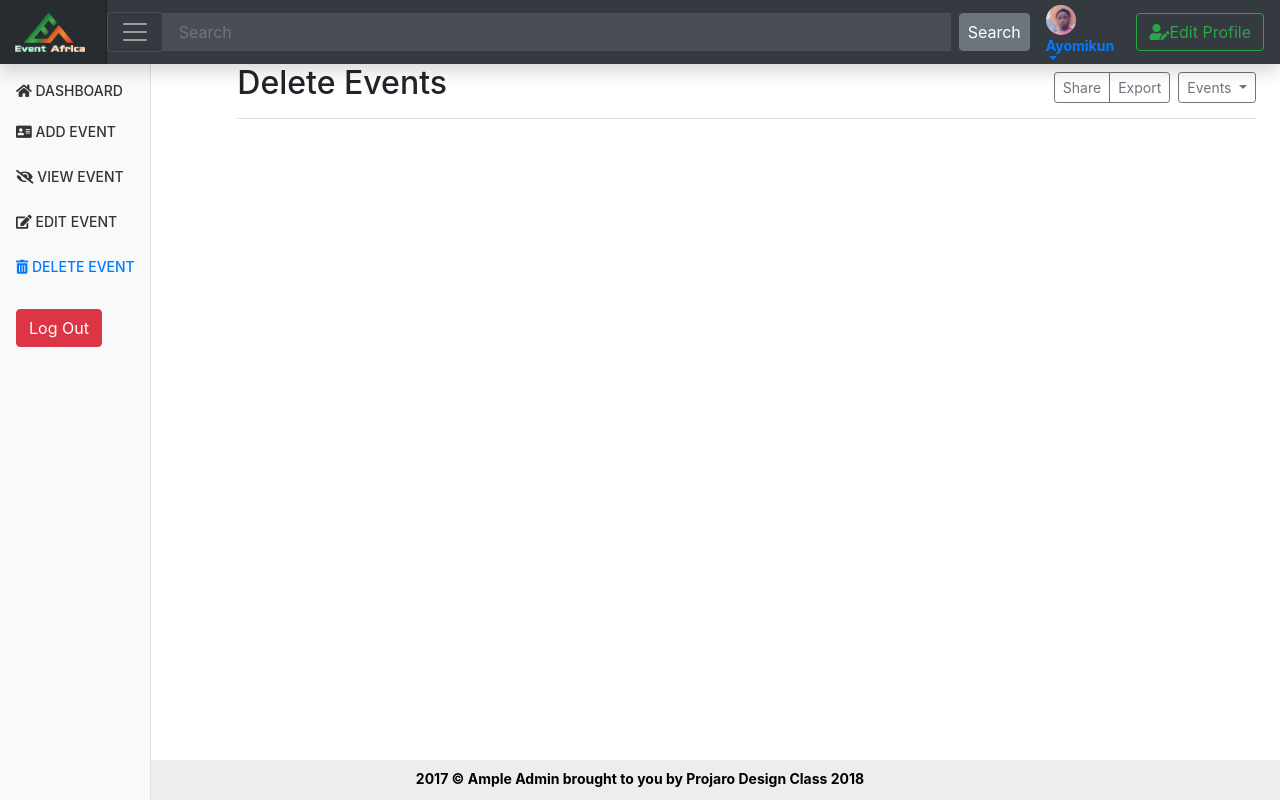
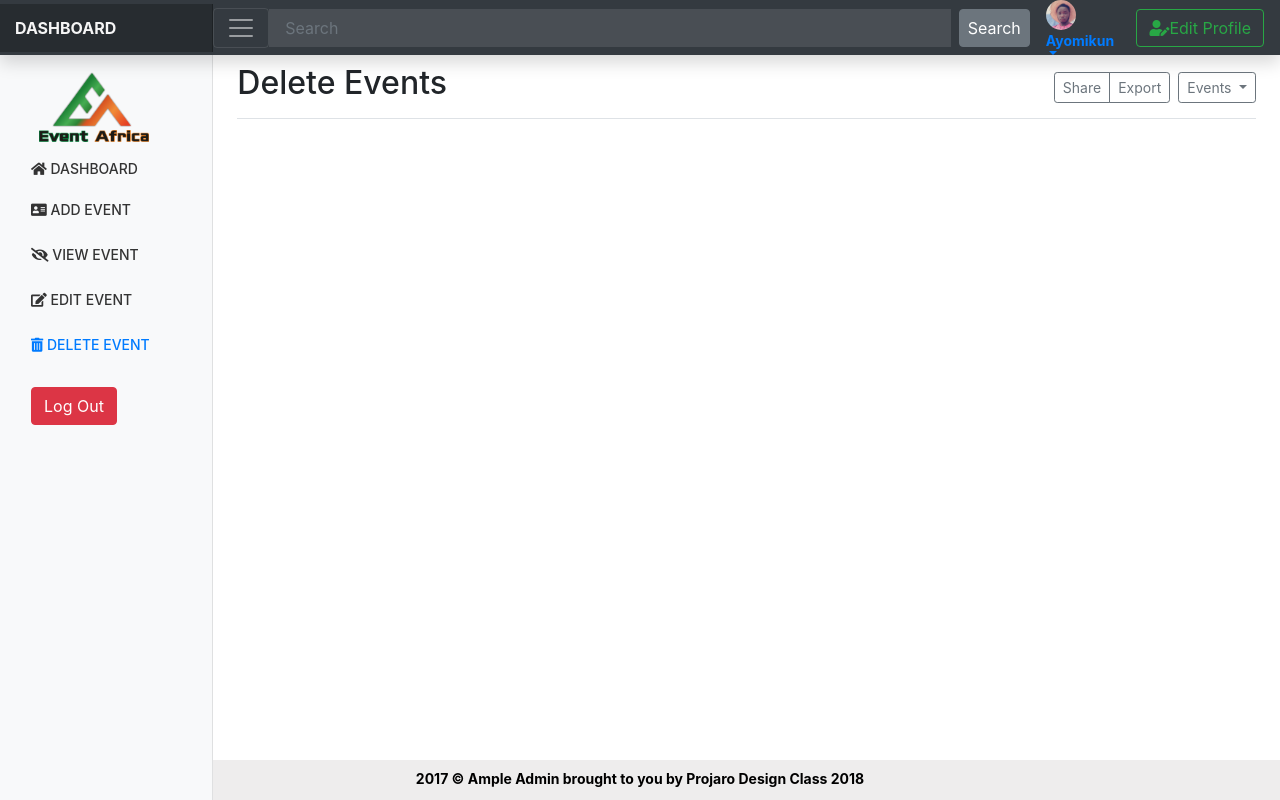
Before and after one commit to bekind10/eventafricadashboard, a plain HTML site: page delete_event.html in a window 1280 px wide. Drawn offline with Linux system fonts and the light colour scheme; some icons are missing.

Commit message:
Edited all the pages of the Dashbard

```diff
--- a/delete_event.html
+++ b/delete_event.html
@@ -21,8 +21,8 @@
 
   <!-- Narv Top Bar -->
   <nav class="navbar navbar-dark fixed-top bg-dark flex-md-nowrap p-0 shadow">
-    <a class="navbar-brand col-sm-1 col-md-1.5 mr-0" href="#">
-      <img src="assest/images/logo-2.png" height="40" width="70">
+      <a class="navbar-brand col-sm-1 col-md-2 mr-0">
+          <span style="text-align: center; color: whitesmoke; text-shadow: greenyellow"><strong>DASHBOARD</strong></span>
         </a>
     <button class="navbar-toggler" type="button" data-toggle="collapse" data-target="nav_bar-side" aria-controls="navbarSupportedContent" aria-expanded="false" aria-label="Toggle navigation">
         <span class="navbar-toggler-icon"></span>
@@ -39,15 +39,20 @@
     </ul>
   </nav>
 
-
-
+  <!-- Body page -->
   <div class="container-fluid ">
     <div class="row">
+
   <!-- Narv Side Bar -->
-      <nav class="col-md-1.5 d-none d-md-block bg-light sidebar" id="nav_bar-side">
+      <nav class="col-md-2 d-none d-md-block bg-light sidebar">
           <div class="sidebar-sticky">
             <ul class="nav flex-column pt-3">
-            <li class="nav-item">
+                <li class="nav-item pt-0 pl-4">
+                    <a href="index.html">
+                        <img src="assest/images/logo-3.png" height="70" width="110">
+                    </a>
+                </li>
+              <li class="nav-item pt-2">
                 <a class="nav-link" href="index.html">
                   <i class="fas fa-home"></i>
                   DASHBOARD
@@ -87,6 +92,7 @@
         </div>
       </nav>
 
+  <!-- Main Content Body -->
       <main role="main" class=" col-12 col-md-12 ml-sm-auto col-lg-10 px-4">
         <div class="d-flex justify-content-between flex-wrap flex-md-nowrap align-items-center pt-3 pb-2 mb-3 border-bottom">
           <h1 class="h2">Delete Events</h1>
@@ -102,10 +108,15 @@
           </div>
         </div>
 
+        <!-- Add your Content Here -->
+
       </main>
 
     </div>
   </div>
+
+  <!-- The Footer Section -->
+
   <div class="footer" style="height:40px;">
         <p class="pt-2"> <strong>2017 © Ample Admin brought to you by Projaro Design Class 2018</strong></p>
       </div>
```
Also changed, not shown: add_event.html (+15 -7 lines), edit_event.html (+14 -7 lines), index.html (+9 -6 lines), view_event.html (+13 -6 lines). Lines whose indentation alone changed are shown as unchanged.
